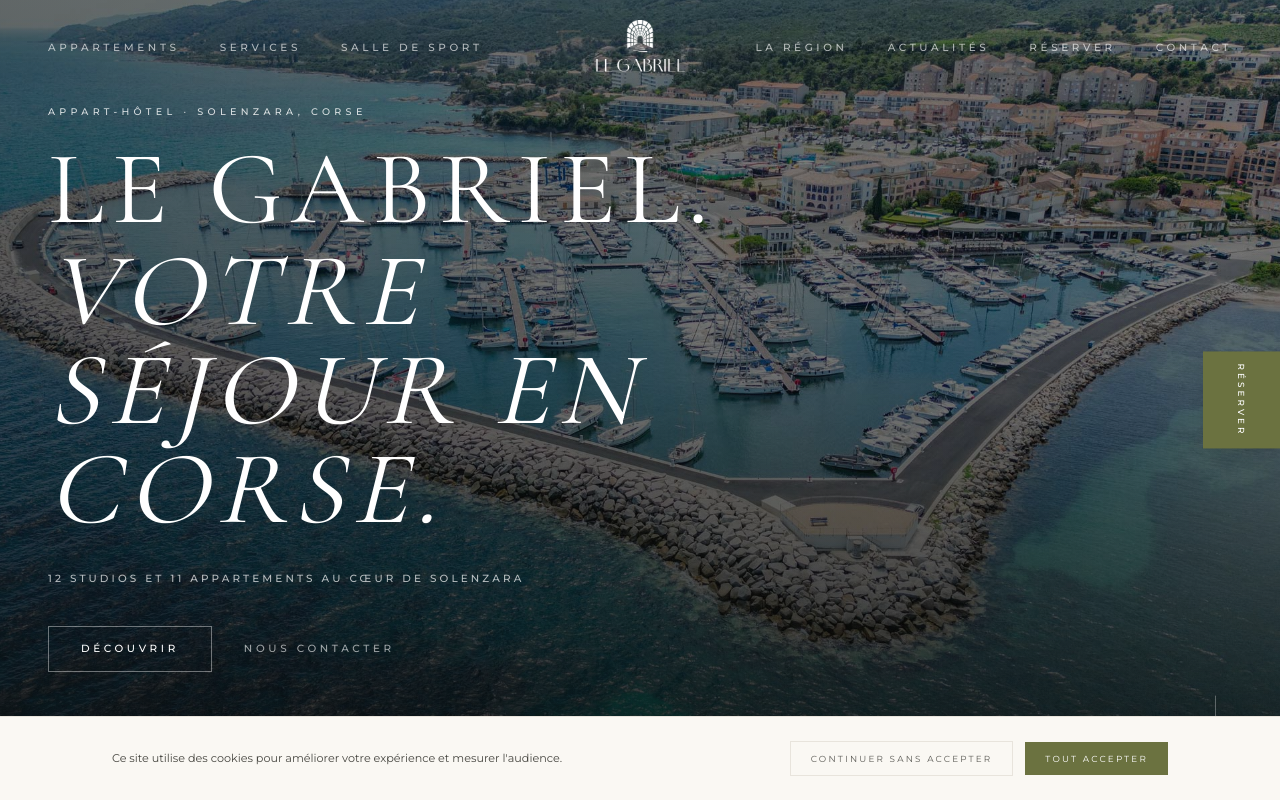
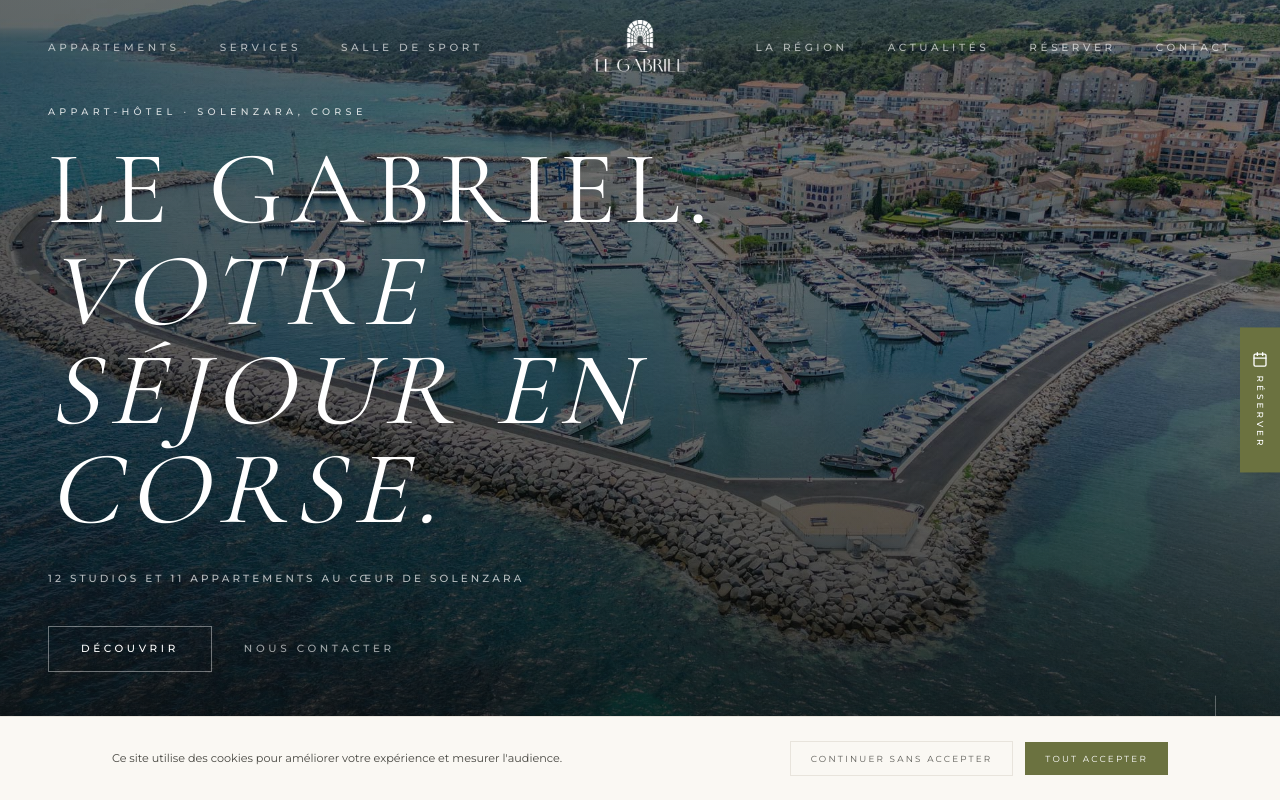
Before and after one commit to cedric-common/le-gabriel, a Next.js app: page / in a window 1280 px wide. Shown: the top 800 px of the page. Built offline with nearby package versions, Linux system fonts and the light colour scheme.

Commit message:
feat: sticky Réserver button avec icône calendrier

```diff
--- a/app/components/StickyReserveButton.tsx
+++ b/app/components/StickyReserveButton.tsx
@@ -2,6 +2,7 @@
 
 import Link from 'next/link'
 import { usePathname } from 'next/navigation'
+import { Calendar } from 'lucide-react'
 
 export function StickyReserveButton() {
   const pathname = usePathname()
@@ -12,18 +13,26 @@
       {/* Desktop — vertical sticky right */}
       <Link
         href="/reserver"
-        className="hidden md:flex fixed right-0 top-1/2 -translate-y-1/2 z-50 bg-[#6B7240] hover:bg-[#1A1A14] text-white transition-colors duration-300 px-3 py-8 text-[0.55rem] tracking-[0.35em] uppercase font-[family-name:var(--font-montserrat)] font-medium shadow-lg"
-        style={{ writingMode: 'vertical-rl', textOrientation: 'mixed' }}
+        className="hidden md:flex fixed right-0 top-1/2 -translate-y-1/2 z-50 flex-col items-center gap-2 bg-[#6B7240] hover:bg-[#1A1A14] text-white transition-colors duration-300 px-3 py-6 shadow-lg"
       >
-        Réserver
+        <Calendar className="w-4 h-4" />
+        <span
+          className="text-[0.55rem] tracking-[0.35em] uppercase font-[family-name:var(--font-montserrat)] font-medium"
+          style={{ writingMode: 'vertical-rl', textOrientation: 'mixed' }}
+        >
+          Réserver
+        </span>
       </Link>
 
       {/* Mobile — bottom-right pill */}
       <Link
         href="/reserver"
-        className="md:hidden fixed bottom-5 right-5 z-50 bg-[#6B7240] hover:bg-[#1A1A14] text-white transition-colors duration-300 px-7 py-3.5 text-[0.6rem] tracking-[0.35em] uppercase font-[family-name:var(--font-montserrat)] font-medium shadow-lg"
+        className="md:hidden fixed bottom-5 right-5 z-50 flex items-center gap-2 bg-[#6B7240] hover:bg-[#1A1A14] text-white transition-colors duration-300 px-6 py-3.5 shadow-lg"
       >
-        Réserver
+        <Calendar className="w-4 h-4" />
+        <span className="text-[0.6rem] tracking-[0.35em] uppercase font-[family-name:var(--font-montserrat)] font-medium">
+          Réserver
+        </span>
       </Link>
     </>
   )
```
